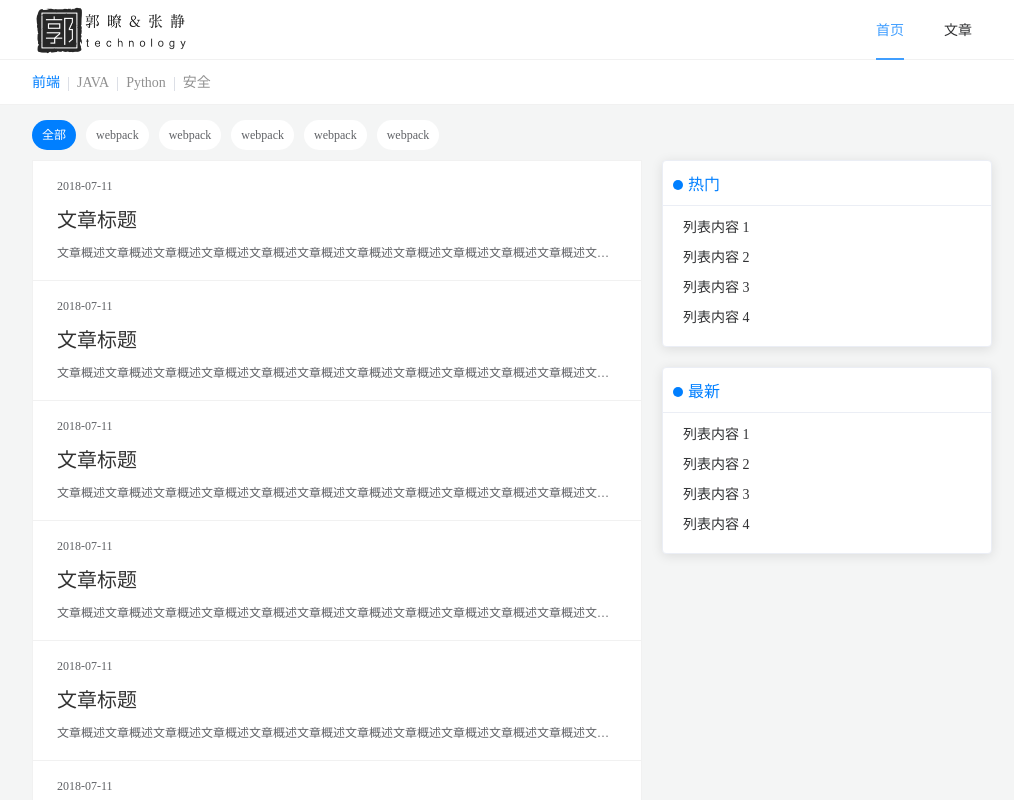
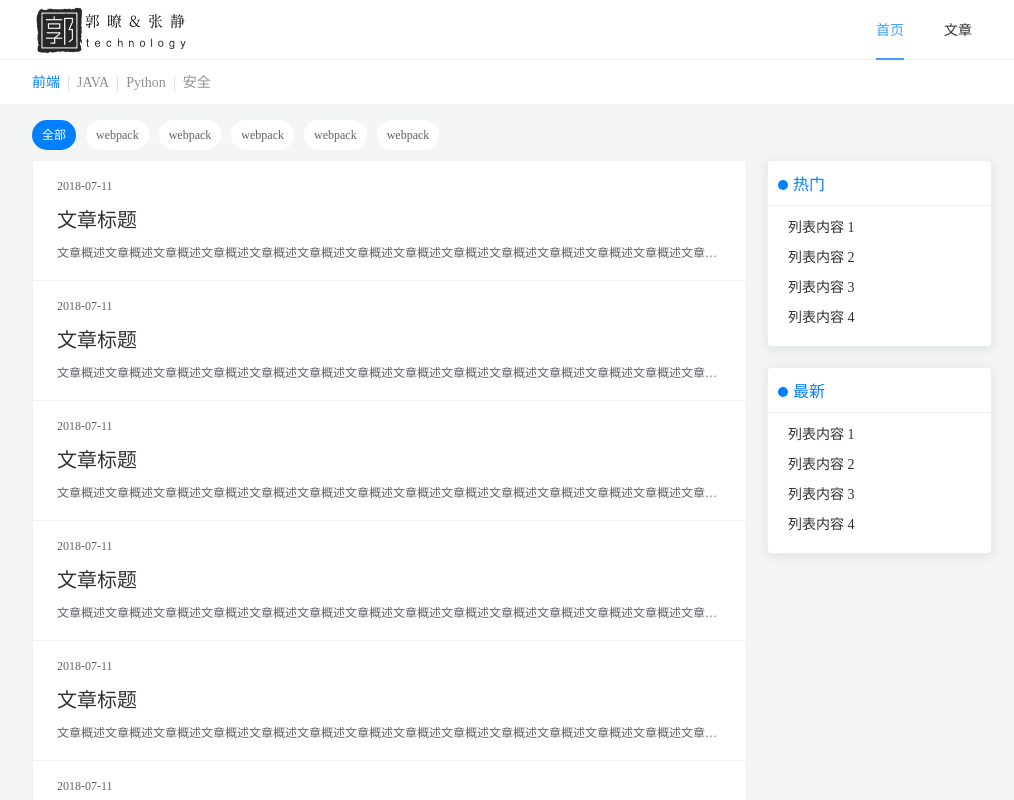
Before and after one commit to zhjing1019/zhjingBlog, a Vue app: page /home in a window 1280 px wide. Shown: the top 800 px of the page, without its empty margins (128-1142 px from the left). Built offline with nearby package versions, Linux system fonts and the light colour scheme.

Commit message:
样式优化

```diff
--- a/src/views/Home.vue
+++ b/src/views/Home.vue
@@ -4,12 +4,21 @@
             <div v-for="(item, index) in labelArr" :class="{'label-item': true, 'active-label': activeLabel === item.id}" :key="index" @click="labelClick(item)">{{item.label}}</div>
         </div>
         <div class="blog-main">
-            <div class="main-list-item">
-                <list-item v-for="(item, index) in testData" :key="index" @articalClick="articalClick"></list-item>
-            </div>
-            <div class="main-right hidden-xs-only">
-                <right-banner></right-banner>
-            </div>
+            <el-row :gutter="20">
+                <el-col :xs="24" :sm="24" :md="18" :lg="18" :xl="18">
+                    <div class="main-list-item">
+                        <list-item v-for="(item, index) in testData" :key="index" @articalClick="articalClick"></list-item>
+                    </div>
+                </el-col>
+                <el-col :xs="24" :sm="24" :md="6" :lg="6" :xl="6">
+                    <div class="main-right">
+                        <right-banner></right-banner>
+                    </div>
+                </el-col>
+
+
+            </el-row>
+
         </div>
 
 
@@ -95,13 +104,12 @@ export default {
     }
     .blog-main{
         width: 100%;
-        display: flex;
         .main-list-item{
-            width: calc(100% - 350px);
+            width: 100%;
+            margin-bottom: 20px;
         }
         .main-right{
-            width: 330px;
-            margin-left: 20px;
+            width: 100%
         }
 
     }
```
